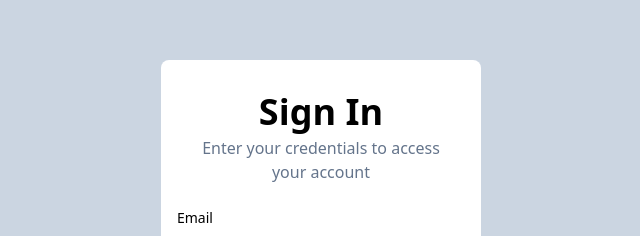
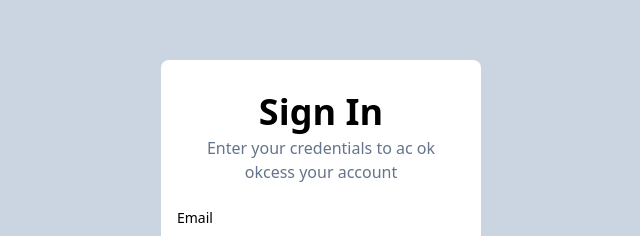
Before and after one commit to Shailenkaushik/paytm-endtoend, a React (Vite) app in the folder frontend/: page /signin in a window 1280 px wide. Shown: the part 144-380 px from the top of the page, without its empty margins (319-959 px from the left). Built offline with nearby package versions, Linux system fonts and the light colour scheme.

Commit message:
Update Signin.jsx

```diff
--- a/frontend/src/pages/Signin.jsx
+++ b/frontend/src/pages/Signin.jsx
@@ -12,7 +12,7 @@ export const  Signin=()=> {
 <div className='flex flex-col justify-center'>
       <div className=' rounded-lg w-80 h-max text-center bg-white p-2 px-4' >
       <Header label={"Sign In"} />
-      <SubHeading label={"Enter your credentials to access your account"} ></SubHeading>
+      <SubHeading label={"Enter your credentials to ac ok okcess your account"} ></SubHeading>
 
       <InputBox label={"Email"} placeholder={"johndoe@example.com"}/ >
       <InputBox label={"Password"} placeholder={""}/ >
```
